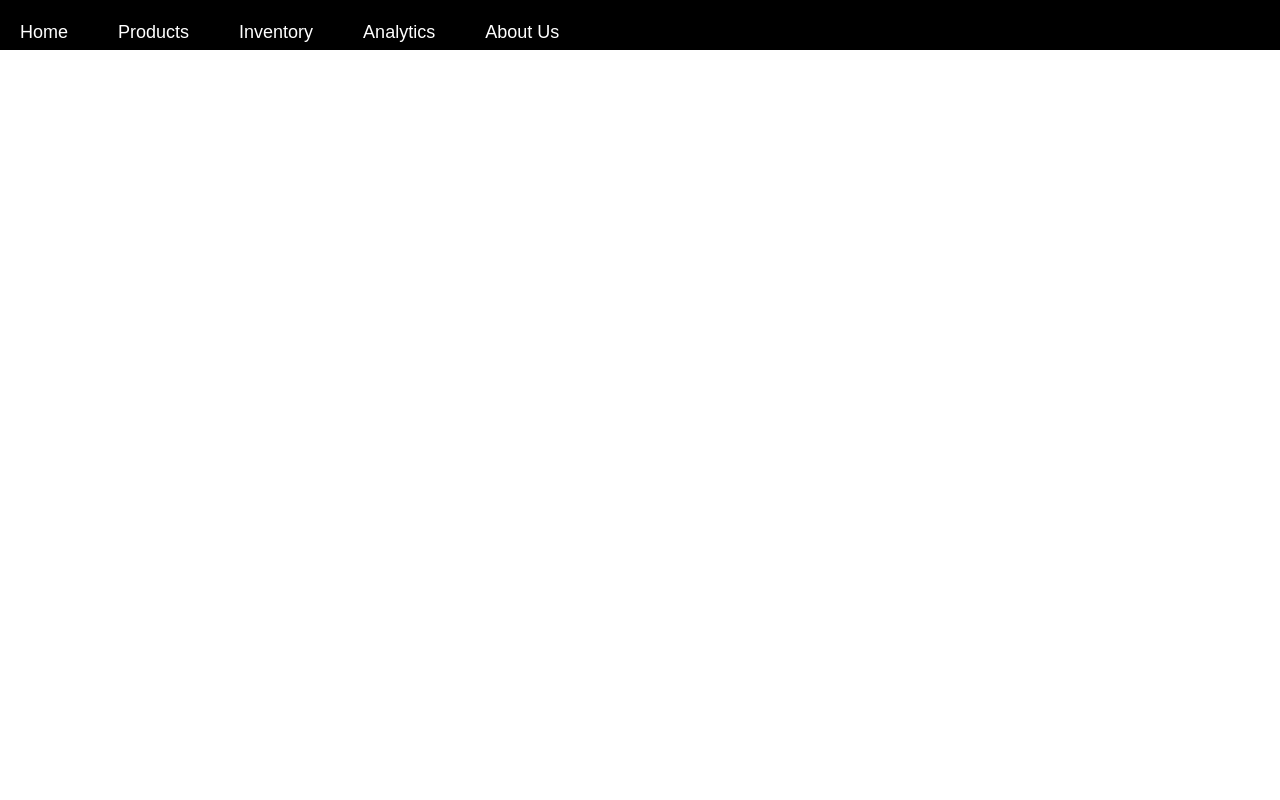
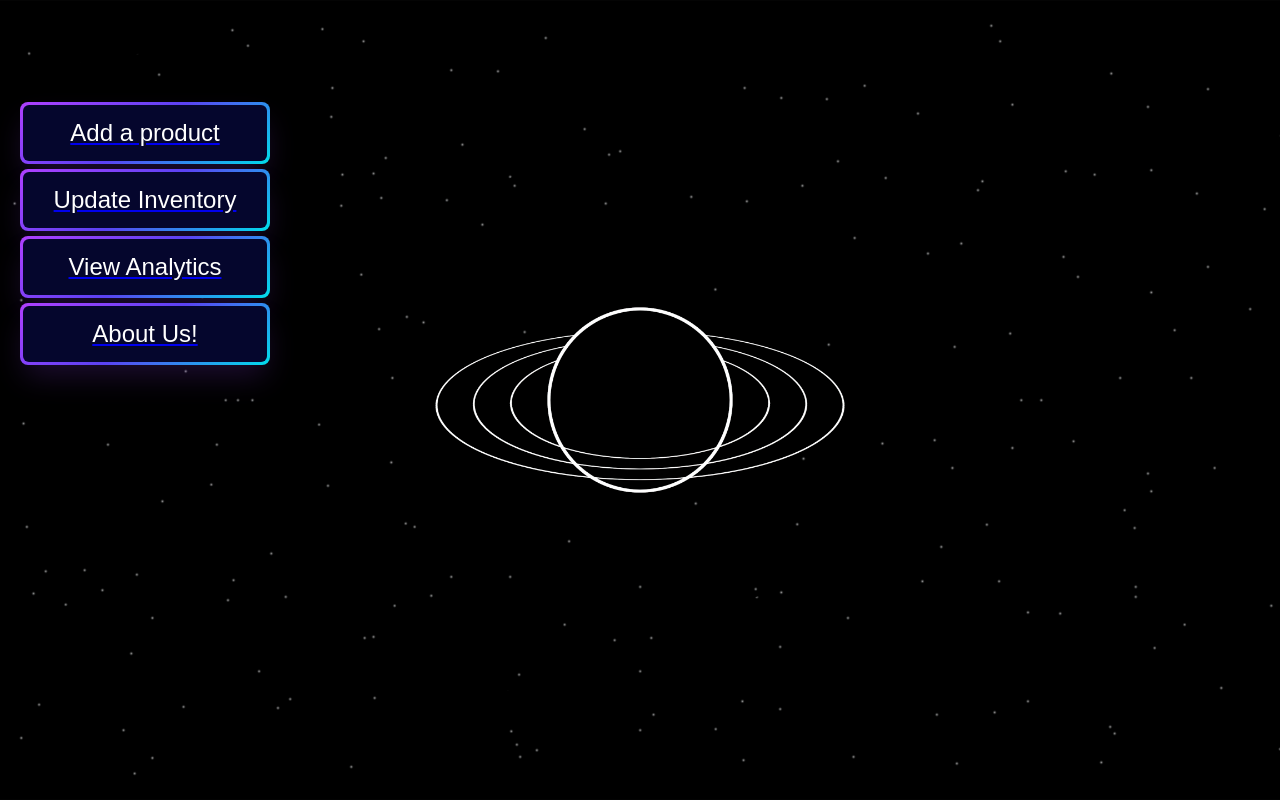
Before and after one commit to nervewastaken/Inventory-Management, a React (Create React App) app in the folder client/: page / in a window 1280 px wide. Built offline with nearby package versions, Linux system fonts and the light colour scheme.

Commit message:
1.1.4 made a login page css but wont use it most probably

```diff
--- a/client/src/App.css
+++ b/client/src/App.css
@@ -120,15 +120,6 @@ label {
   margin-bottom: 5px;
 }
 
-input[type="text"],
-input[type="password"] {
-  width: calc(100% - 16px);
-  padding: 8px;
-  border: 1px solid #ccc;
-  border-radius: 5px;
-  box-sizing: border-box;
-}
-
 button {
   background-color: #007bff;
   color: #fff;
@@ -138,3 +129,86 @@ button {
   cursor: pointer;
   margin-bottom: 5px;
 }
+
+.hero {
+  padding-left: 20px;
+  padding-right: 20px;
+  padding-top: 20px;
+  padding-bottom: 20px;
+}
+
+/* CSS */
+.button-64 {
+  align-items: center;
+  background-image: linear-gradient(144deg, #af40ff, #5b42f3 50%, #00ddeb);
+  border: 0;
+  border-radius: 8px;
+  box-shadow: rgba(151, 65, 252, 0.2) 0 15px 30px -5px;
+  box-sizing: border-box;
+  color: #ffffff;
+  display: flex;
+  font-family: Phantomsans, sans-serif;
+  font-size: 20px;
+  justify-content: center;
+  line-height: 1em;
+  max-width: 100%;
+  min-width: 250px;
+  padding: 3px;
+  text-decoration: none;
+  user-select: none;
+  -webkit-user-select: none;
+  touch-action: manipulation;
+  white-space: nowrap;
+  cursor: pointer;
+}
+
+.button-64:active,
+.button-64:hover {
+  outline: 0;
+}
+
+.button-64 span {
+  background-color: rgb(5, 6, 45);
+  padding: 16px 24px;
+  border-radius: 6px;
+  width: 100%;
+  height: 100%;
+  transition: 300ms;
+}
+
+.button-64:hover span {
+  background: none;
+}
+
+@media (min-width: 768px) {
+  .button-64 {
+    font-size: 24px;
+    min-width: 196px;
+  }
+}
+
+.mainhero {
+  height: 100vh;
+  width: 100vw;
+  margin: 0;
+  padding: 0;
+  background-image: url(./images/bgimage.jpg);
+  background-size: cover;
+  background-position: center;
+}
+
+.plus {
+  background: #333;
+  height: 50px;
+  position: relative;
+  width: 8px;
+}
+.plus:after {
+  background: #333;
+  content: "";
+  height: 8px;
+  left: -21px;
+  position: absolute;
+  top: 21px;
+  width: 50px;
+}
--- a/client/src/App.js
+++ b/client/src/App.js
@@ -3,11 +3,13 @@ import React, { Fragment, useState } from "react";
 import "./App.css";
 import { Navigate, useNavigate } from "react-router-dom";
 import Navbar from "./component/Navbar";
+import Loginpage from "./component/loginpage";
+import Hero from "./component/Hero";
 
 function App() {
   return (
     <Fragment>
-      <Navbar />
+      <Hero />
     </Fragment>
   );
 }
--- a/client/src/component/AddInventory.js
+++ b/client/src/component/AddInventory.js
@@ -70,7 +70,7 @@ const AddInventory = () => {
           onChange={(e) => setSupervisor(e.target.value)}
           placeholder="Supervisor"
         />
-        <button type="submit">Add Inventory Details</button>
+        <button type="submit">Update Inventory Details</button>
       </form>
     </div>
   );
--- /dev/null
+++ b/client/src/component/Hero.js
@@ -0,0 +1,38 @@
+import React from "react";
+import { Link } from "react-router-dom";
+
+const Hero = () => {
+  return (
+    <div className="mainhero">
+      <div className="hero">
+        <div className="Welcome">
+          <h1>Welcome!</h1>
+          <Link to={"/Products"}>
+            <button style={{ minWidth: "250px" }} class="button-64">
+              <span class="text">Add a product</span>
+            </button>
+          </Link>
+          <Link to={"/Inventory"}>
+            <button style={{ minWidth: "250px" }} class="button-64">
+              <span class="text">Update Inventory</span>
+            </button>
+          </Link>
+
+          <Link to={"/Analytics"}>
+            <button style={{ minWidth: "250px" }} class="button-64">
+              <span class="text">View Analytics</span>
+            </button>
+          </Link>
+
+          <Link to={"/AboutUs"}>
+            <button style={{ minWidth: "250px" }} class="button-64">
+              <span class="text">About Us!</span>
+            </button>
+          </Link>
+        </div>
+      </div>
+    </div>
+  );
+};
+
+export default Hero;
--- /dev/null
+++ b/client/src/component/loginpage.js
@@ -0,0 +1,79 @@
+import React, { useState } from "react";
+import Navbar from "./Navbar";
+
+// Navbar component
+
+// Login page component
+const LoginPage = () => {
+  const [username, setUsername] = useState("");
+  const [password, setPassword] = useState("");
+  const [message, setMessage] = useState("");
+  const [isLoggedIn, setIsLoggedIn] = useState(false); // Track login status
+
+  const handleSubmit = async (e) => {
+    e.preventDefault();
+
+    try {
+      const response = await fetch("/login", {
+        method: "POST",
+        headers: {
+          "Content-Type": "application/json",
+        },
+        body: JSON.stringify({ username, password }),
+      });
+
+      const data = await response.json();
+
+      if (response.ok) {
+        // If login successful, set isLoggedIn to true
+        setIsLoggedIn(true);
+        setMessage(data.message);
+      } else {
+        setIsLoggedIn(false);
+        setMessage(data.message);
+      }
+    } catch (err) {
+      console.log(err);
+    }
+  };
+
+  return (
+    <div>
+      <div className="login-container">
+        <div className="login-box">
+          <h2>Login</h2>
+          <form id="loginForm" onSubmit={handleSubmit}>
+            <div className="form-group">
+              <label htmlFor="username">Username:</label>
+              <input
+                type="text"
+                id="username"
+                name="username"
+                value={username}
+                onChange={(e) => setUsername(e.target.value)}
+                required
+              />
+            </div>
+            <div className="form-group">
+              <label htmlFor="password">Password:</label>
+              <input
+                type="password"
+                id="password"
+                name="password"
+                value={password}
+                onChange={(e) => setPassword(e.target.value)}
+                required
+              />
+            </div>
+            <button type="submit">Login</button>
+          </form>
+          <p id="message">{message}</p>
+        </div>
+      </div>
+      {/* Conditionally render the Navbar if isLoggedIn is true */}
+      {isLoggedIn && <Navbar />}
+    </div>
+  );
+};
+
+export default LoginPage;
--- a/client/src/routes/AboutUs.jsx
+++ b/client/src/routes/AboutUs.jsx
@@ -6,6 +6,7 @@ const AboutUs = () => {
     <div>
       <div className="aboutus">
         <Navbar />
+        <div style={{ textAlign: "center" }}>
           <h2>About Us</h2>
           <h3>Project for Web Programming</h3>
           <p>Made by</p>
@@ -15,6 +16,7 @@ const AboutUs = () => {
           Muhammed Sirfan -22BKT0147
         </div>
       </div>
+    </div>
   );
 };
 
--- a/client/src/routes/Analytics.jsx
+++ b/client/src/routes/Analytics.jsx
@@ -4,7 +4,7 @@ import Charts from "../component/charts";
 
 const Analytics = () => {
   return (
-    <div>
+    <div className="aboutus">
       <Navbar />
       Analytics
       <Charts />
--- a/client/src/routes/HomePage.jsx
+++ b/client/src/routes/HomePage.jsx
@@ -3,7 +3,7 @@ import Navbar from "../component/Navbar";
 
 const HomePage = () => {
   return (
-    <div>
+    <div className="aboutus">
       <Navbar />
       HomePage
     </div>
--- a/client/src/routes/Inventory.jsx
+++ b/client/src/routes/Inventory.jsx
@@ -5,7 +5,7 @@ import Navbar from "../component/Navbar";
 
 const Inventory = () => {
   return (
-    <div>
+    <div className="aboutus">
       <Navbar />
       Inventory
       <AddInventory />
--- a/client/src/routes/Products.jsx
+++ b/client/src/routes/Products.jsx
@@ -17,7 +17,7 @@ const Products = () => {
   };
 
   return (
-    <div>
+    <div className="aboutus">
       <Navbar />
       <InputProd fetchProducts={fetchProducts} />
       <ShowProd />
```
Also changed, not shown: client/src/images/bgimage.jpg (added), 1 other file (tests, documents, lock files or other folders). Lines whose indentation alone changed are shown as unchanged.
